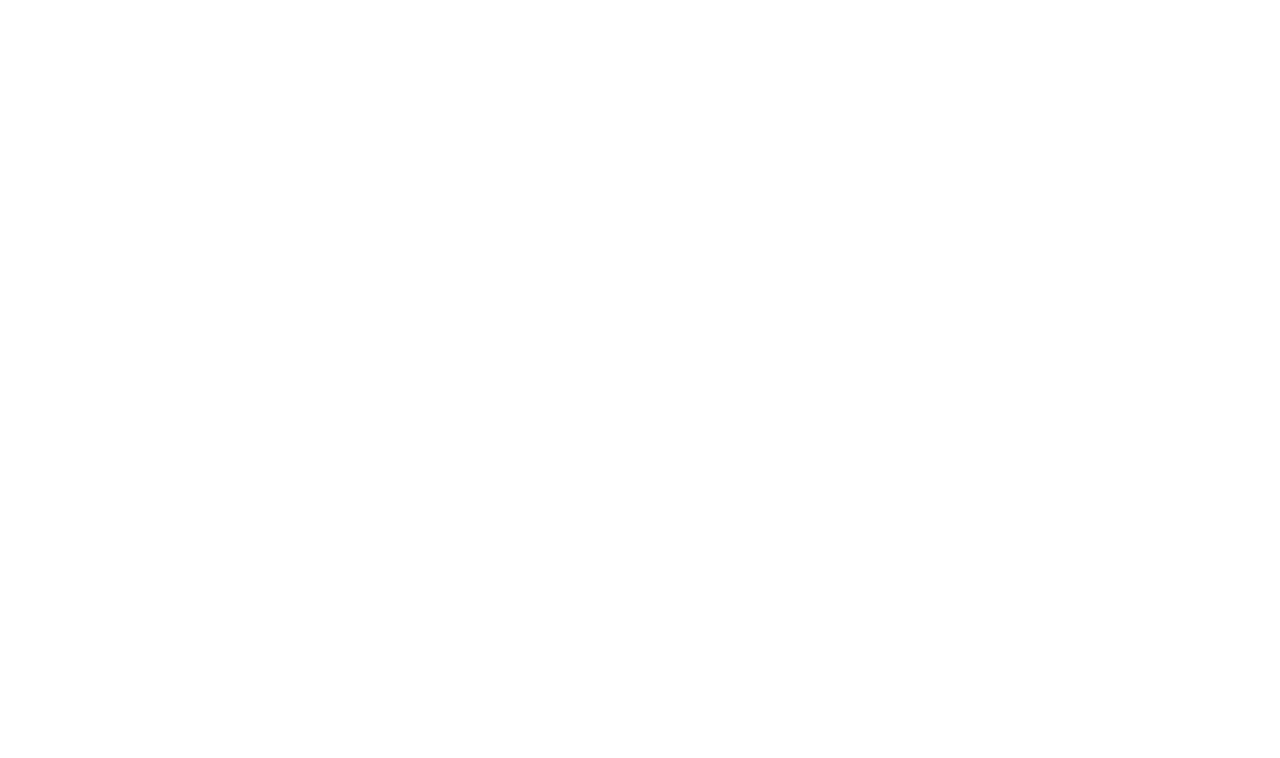
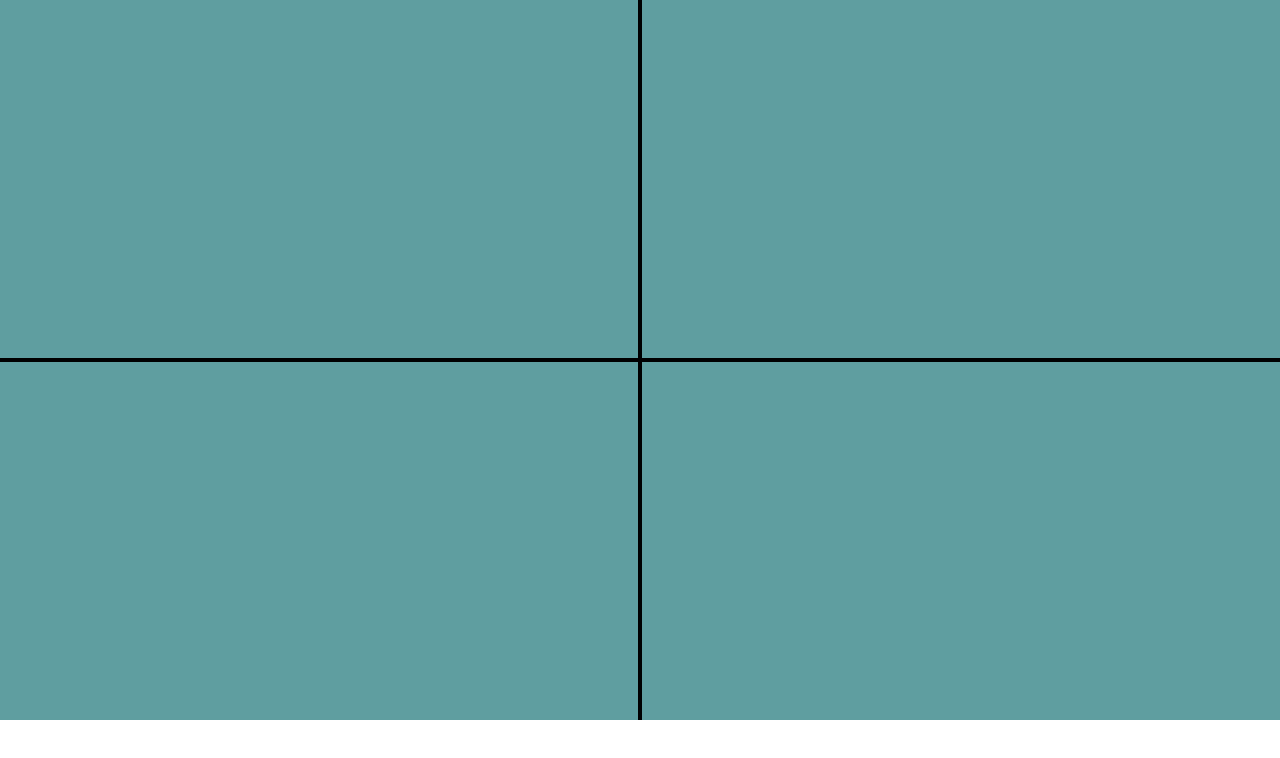
Before and after one commit to JulianHelmsen/Funcplot, a plain HTML site: page index.html in a window 1280 px wide. Drawn offline with Linux system fonts and the light colour scheme.

Commit message:
added plotter

```diff
--- /dev/null
+++ b/drawing.js
@@ -0,0 +1,123 @@
+const canvas = document.getElementById("canvas");
+const ctx = canvas.getContext("2d");
+let mouseDown = false;
+
+let zoomLevel = 1;
+let cameraWidth = 20;
+let cameraHeight;
+let cameraX = 0;
+let cameraY = 0;
+let projectionMatrix = new Array(4 * 4);
+
+function transformPoint(transform, point) {
+    const w = transform.right - transform.left;
+    const h = transform.top - transform.bottom;
+    const dx = point.x - transform.left;
+    const dy = point.y - transform.bottom;
+
+    const rx = dx / w;
+    const ry = dy / h;
+
+    let x = rx * canvas.width;
+    let y = canvas.height - ry * canvas.height;
+
+    return { x, y };
+}
+
+function createTransform() {
+    const width = canvas.clientWidth;
+    const height = canvas.clientHeight;
+
+    // calculate camera height
+    const aspectRatio = width / height;
+    cameraHeight = cameraWidth / aspectRatio;
+
+    // calculate parameters for orthographic projection matrix
+    const hCameraWidth = cameraWidth / 2;
+    const hCameraHeight = cameraHeight / 2;
+
+    return {
+        left: cameraX - hCameraWidth * zoomLevel,
+        right: cameraX + hCameraWidth * zoomLevel,
+        top: cameraY + hCameraHeight * zoomLevel,
+        bottom: cameraY - hCameraHeight * zoomLevel
+    };
+}
+
+function undoTransformation(point) {
+    const transform = createTransform();
+    let rx = point.x / canvas.width;
+    let ry = (canvas.height - point.y) / canvas.height;
+    const w = transform.right - transform.left;
+    const h = transform.top - transform.bottom;
+    let x = transform.left + w * rx;
+    let y = transform.bottom + h * ry;
+    return { x, y };
+}
+
+function draw() {
+    const width = canvas.clientWidth;
+    const height = canvas.clientHeight;
+    canvas.width = width;
+    canvas.height = height;
+
+    const transform = createTransform();
+    const origin = transformPoint(transform, {x: 0, y: 0});
+
+    // draw axis
+    ctx.lineWidth = 4;
+    ctx.fillStyle = "rgb(51, 255, 51)";
+    ctx.moveTo(origin.x, height);
+    ctx.lineTo(origin.x, 0);
+    ctx.moveTo(0, origin.y);
+    ctx.lineTo(width, origin.y);
+    ctx.stroke();
+
+}
+
+canvas.addEventListener("wheel", (event) => {
+    // scroll event
+    let scale;
+    if(event.deltaY > 0)
+        scale = 1.1;
+    else
+        scale = 0.9;
+    zoomLevel *= scale;
+    draw();
+});
+
+new ResizeObserver(draw).observe(canvas);
+
+canvas.addEventListener("mousemove", (event) => {
+    // mouse move
+    const mouseX = event.x;
+    const mouseY = event.y;
+    const dirX = event.movementX;
+    const dirY = event.movementY;
+    const worldPos = undoTransformation({x: mouseX, y: mouseY});
+
+    if(mouseDown) {
+        // Dragged
+        const newWorldPos = undoTransformation({x: mouseX + dirX, y: mouseY + dirY});
+        cameraX -= newWorldPos.x - worldPos.x;
+        cameraY -= newWorldPos.y - worldPos.y;
+        draw();
+    }else{
+        // moved
+    }
+});
+
+
+canvas.addEventListener("drag", (event) => {
+    console.log(event);
+});
+
+
+canvas.addEventListener("mousedown", () => {
+    mouseDown = true;
+});
+
+canvas.addEventListener("mouseup", () => {
+    mouseDown = false;
+});
+draw();
--- a/index.html
+++ b/index.html
@@ -4,12 +4,15 @@
 <html>
     <head>
         <title>FuncPlot</title>
+        <link rel="stylesheet" href="style.css">
+        <script defer src="drawing.js"></script>
 
 
 
     </head>
     <body>
 
+        <canvas id="canvas"></canvas>
 
     </body>
 </html>
--- /dev/null
+++ b/style.css
@@ -0,0 +1,15 @@
+
+* {
+    margin: 0px;
+    padding: 0px;
+}
+
+html, body {
+    height: 100%;
+}
+
+#canvas {
+    width: 100%;
+    height: 90%;
+    background-color: cadetblue;
+}
```
